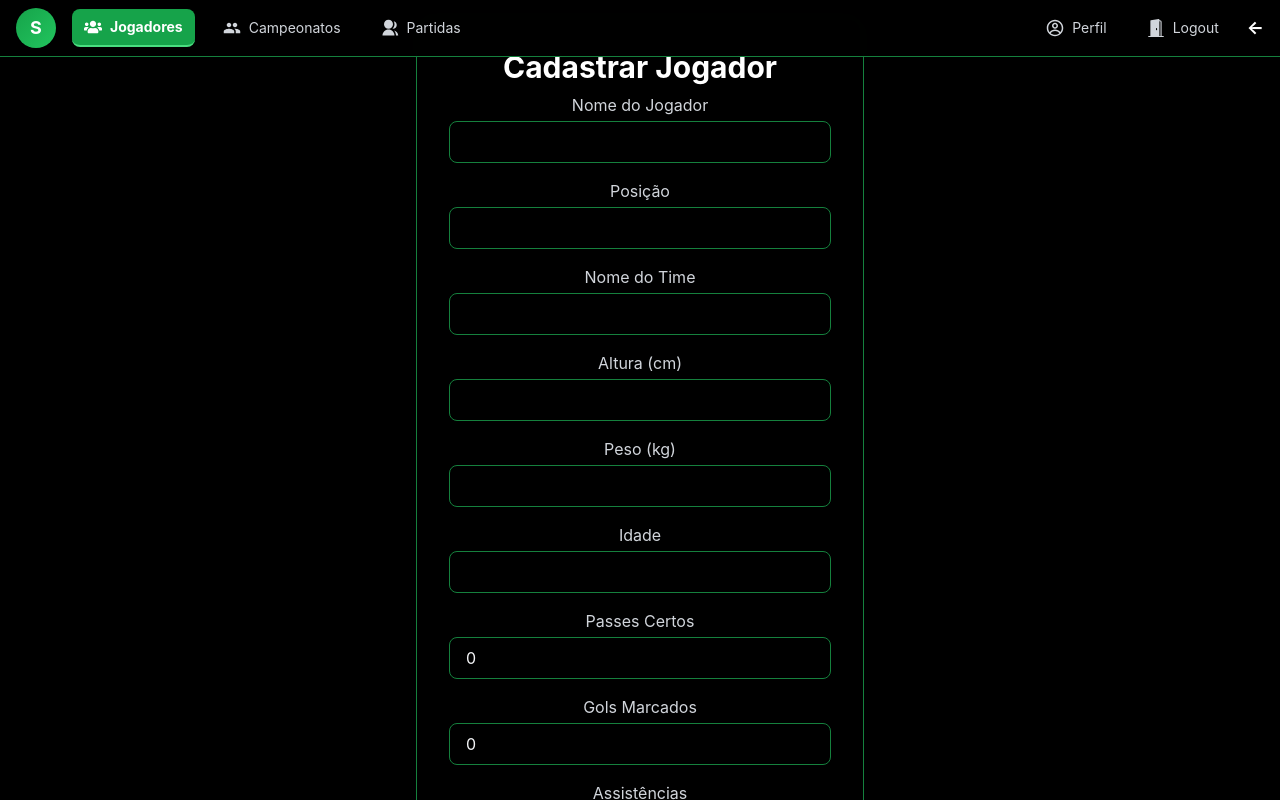
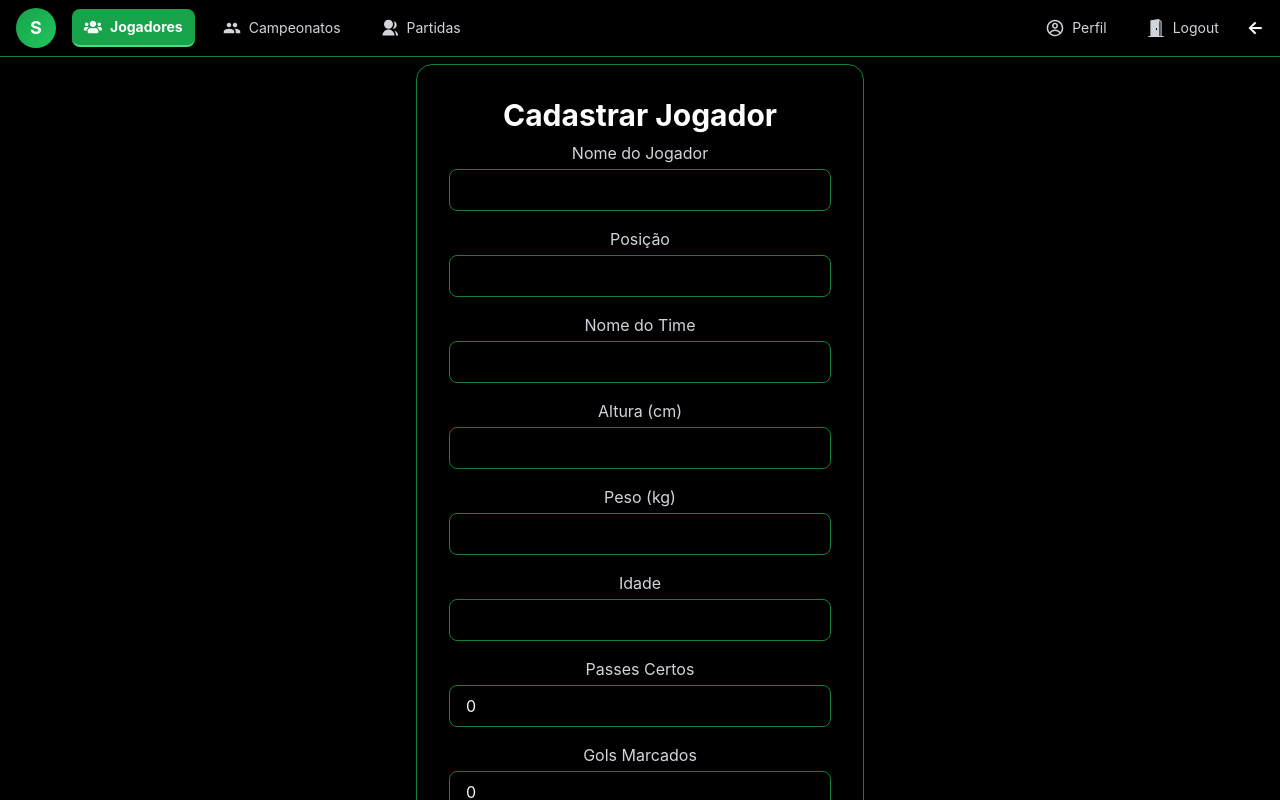
Before and after one commit to FiJan-dev/WagerTorneios, a React (Vite) app in the folder client/: page /cadastrojogador in a window 1280 px wide. Shown: the top 800 px of the page. Built offline with nearby package versions, Linux system fonts and the light colour scheme; sample sign-in values are in the browser's storage.

Commit message:
minimal fix

```diff
--- a/client/src/pages/PlayerListCadastro.jsx
+++ b/client/src/pages/PlayerListCadastro.jsx
@@ -83,7 +83,7 @@ function PlayerListCadastro() {
   return (
     <div className='flex min-h-screen bg-black'>
       <SideBar_Olheiro />
-      <div className='flex justify-center items-center min-h-screen w-full p-4 box-border'>
+      <div className='flex justify-center items-start min-h-screen w-full p-4 pt-16 box-border'>
         <div className='bg-black/90 backdrop-blur-sm border border-green-700 rounded-2xl p-6 sm:p-8 shadow-xl max-w-md w-full'>
           <h2 className='text-2xl sm:text-3xl text-center font-bold text-white mb-2'>
             Cadastrar Jogador
```
